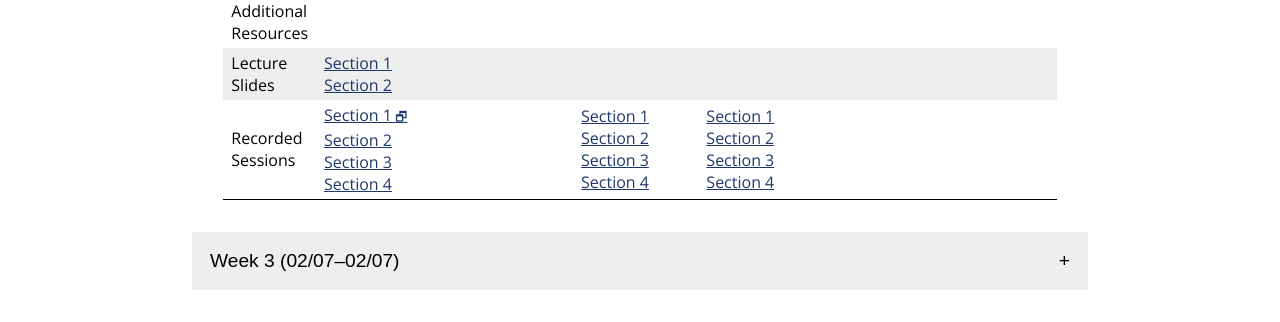
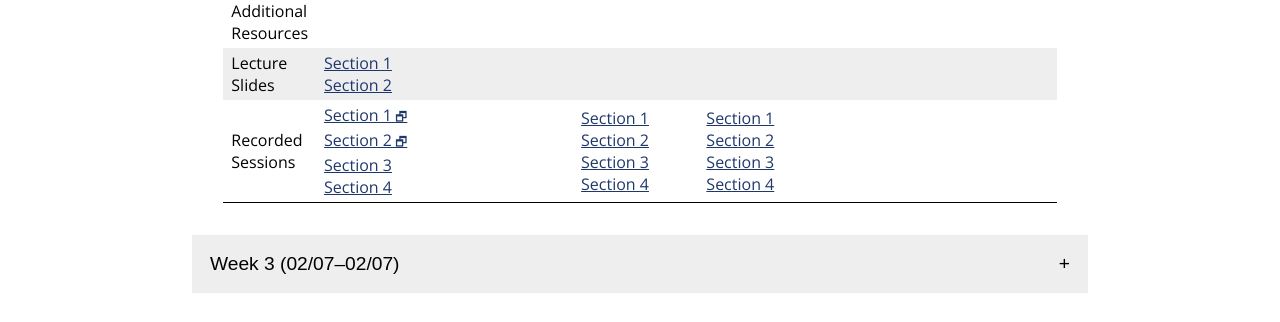
Before and after one commit to jhu-ip/cs220-s22, a Jekyll site: the page built from material.md, in a window 1280 px wide. Shown: the part 663-985 px from the top of the page. Built offline with Jekyll 4.4.1, drawn with Linux system fonts in a browser that asks for light colours; some web fonts are replaced.

Commit message:
Added video link

```diff
--- a/material.csv
+++ b/material.csv
@@ -53,7 +53,7 @@
 2,1,01/31,LectureSlides,"Section 1",slides/sec01/day04_notes.pdf
 2,1,01/31,LectureSlides,"Section 2",slides/sec02/04.pdf
 2,1,01/31,Recording,"Section 1",https://jh.hosted.panopto.com/Panopto/Pages/Viewer.aspx?id=abf56b48-5a67-4713-91c4-ae2e0149592b
-2,1,01/31,Recording,"Section 2",#
+2,1,01/31,Recording,"Section 2",https://jh.hosted.panopto.com/Panopto/Pages/Viewer.aspx?id=fdb32310-81aa-4273-968b-ae2e014b3f83
 2,1,01/31,Recording,"Section 3",#
 2,1,01/31,Recording,"Section 4",#
 2,2,02/02,Video,"Arrays, ASCII",https://jh.hosted.panopto.com/Panopto/Pages/Viewer.aspx?id=58f4d402-fd0d-4868-b805-ae230027ab93
--- a/material.md
+++ b/material.md
@@ -125,7 +125,7 @@
     </tr>
     <tr>
       <td>Recorded<br>Sessions</td>
-      <td><a class='external' target='_blank' href='https://jh.hosted.panopto.com/Panopto/Pages/Viewer.aspx?id=abf56b48-5a67-4713-91c4-ae2e0149592b'>Section 1</a><br><a href='#'>Section 2</a><br><a href='#'>Section 3</a><br><a href='#'>Section 4</a></td>
+      <td><a class='external' target='_blank' href='https://jh.hosted.panopto.com/Panopto/Pages/Viewer.aspx?id=abf56b48-5a67-4713-91c4-ae2e0149592b'>Section 1</a><br><a class='external' target='_blank' href='https://jh.hosted.panopto.com/Panopto/Pages/Viewer.aspx?id=fdb32310-81aa-4273-968b-ae2e014b3f83'>Section 2</a><br><a href='#'>Section 3</a><br><a href='#'>Section 4</a></td>
       <td><a href='#'>Section 1</a><br><a href='#'>Section 2</a><br><a href='#'>Section 3</a><br><a href='#'>Section 4</a></td>
       <td><a href='#'>Section 1</a><br><a href='#'>Section 2</a><br><a href='#'>Section 3</a><br><a href='#'>Section 4</a></td>
     </tr>
```
